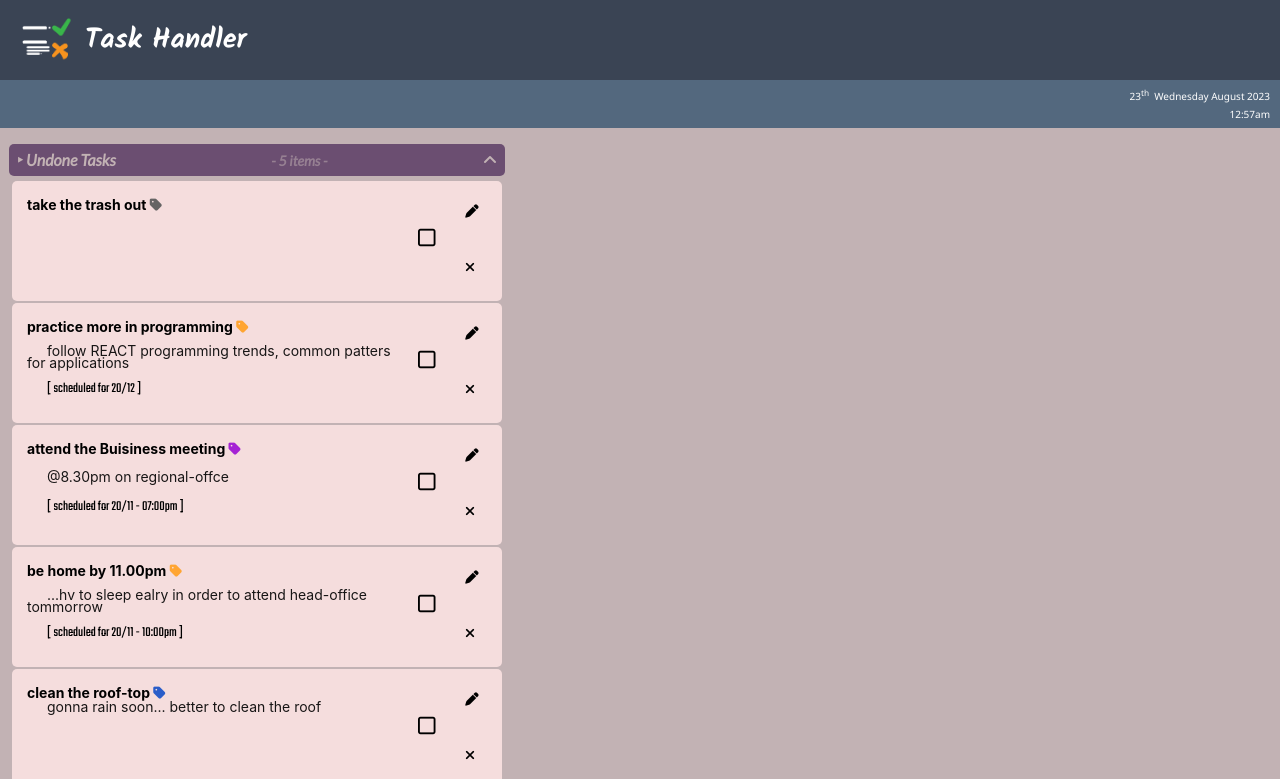
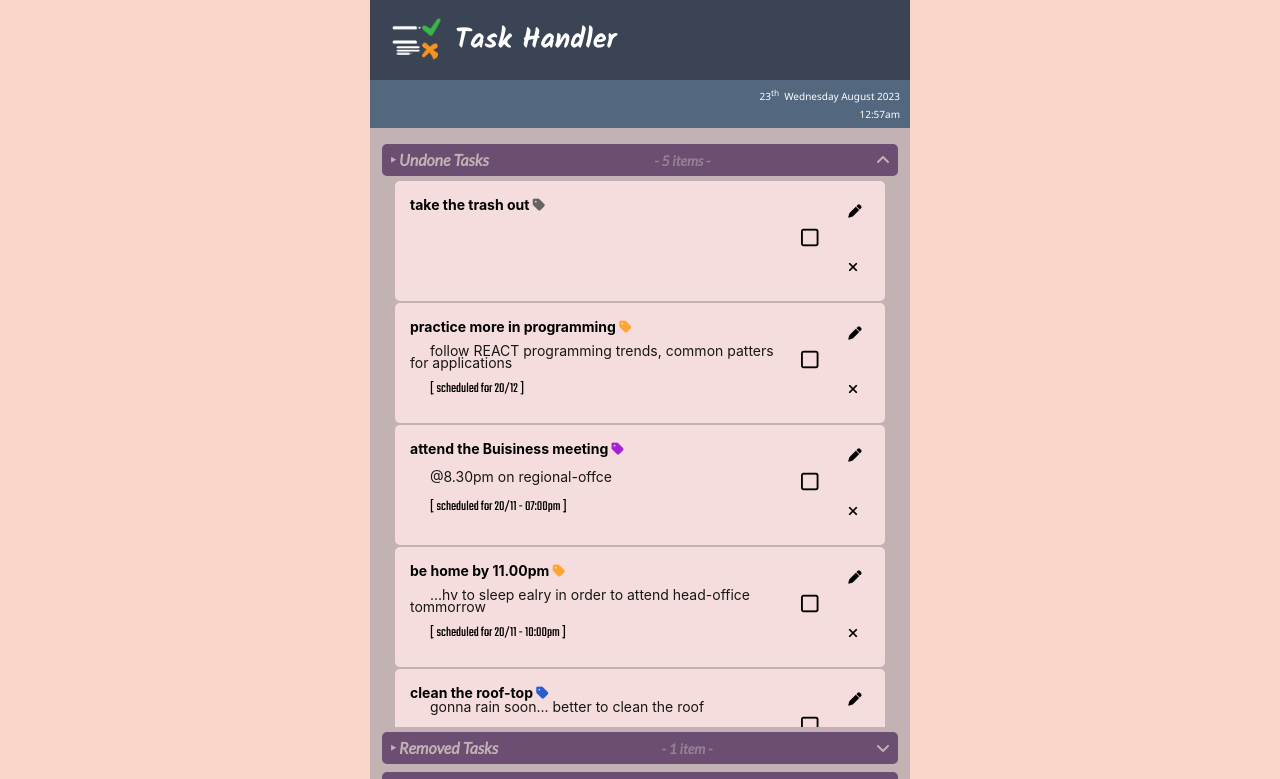
Before and after one commit to M-lakshan/REACT_simple-task-handler, a React (Create React App) app: page / in a window 1280 px wide. Shown: the top 779 px of the page. Built offline with nearby package versions, Linux system fonts and the light colour scheme.

Commit message:
minor changes

```diff
--- a/src/styles/App.css
+++ b/src/styles/App.css
@@ -4,12 +4,24 @@
 }
 
 body {
+  display: flex;
+  align-items: center;
+  justify-content: center;
+  height: -webkit-fit-content;
+  height: -moz-fit-content;
+  height: fit-content;
+  width: 100%;
+  background: #f9d6c8;
+  overflow: hidden;
+}
+
+.App {
   display: block;
   height: 100%;
-  width: 100%;
+  width: 540px;
   background: #C2B2B4;
 }
-body input[type=checkbox] {
+.App input[type=checkbox] {
   position: absolute;
   height: 0%;
   width: 0%;
@@ -71,17 +83,19 @@ header section.sub-title .date_n_time p {
 }
 
 main {
+  display: flex;
+  align-items: flex-start;
+  justify-content: center;
   padding: 10px 15px;
-  min-height: 680px;
+  min-height: 640px;
   height: 100%;
-  overflow-y: scroll;
 }
 main section.tasks {
   display: flex;
   align-items: center;
   justify-content: center;
   flex-direction: column;
-  min-width: 300px;
+  min-width: 500px;
   max-width: 480px;
   padding-top: 0px;
   padding-bottom: 5px;
@@ -137,12 +151,15 @@ main section.tasks .tasks_missed .task {
   border-radius: 5px;
   padding: 15px;
   margin: 2px 2px 0px 2px;
+  transition: 280ms ease-out;
 }
 main section.tasks .tasks_undone .task:hover,
 main section.tasks .tasks_done .task:hover,
 main section.tasks .tasks_removed .task:hover,
 main section.tasks .tasks_missed .task:hover {
   cursor: pointer;
+  background: #f9d6c8;
+  transition: 280ms ease-in;
 }
 main section.tasks .tasks_undone.expand,
 main section.tasks .tasks_done.expand,
@@ -152,8 +169,9 @@ main section.tasks .tasks_missed.expand {
   -webkit-animation: 1.2s ease 0s 1 running tab_expand;
           animation: 1.2s ease 0s 1 running tab_expand;
   opacity: 100%;
-  height: auto;
+  max-height: 548px;
   z-index: 1;
+  overflow-y: scroll;
 }
 main section.tasks .tasks_undone.expand .task,
 main section.tasks .tasks_done.expand .task,
--- a/src/styles/App.scss
+++ b/src/styles/App.scss
@@ -3,6 +3,7 @@ $secondary_color: #53687E;
 $accent_color: #6B4E71;
 $background_color: #C2B2B4;
 $selection_color: #F5DDDD;
+$selection_color_alt: #f9d6c8;
 $check: #3ead0f;
 $edit: #ff7d0b;
 $remove: #e6443f;
@@ -17,9 +18,19 @@ $tag_private: #2a5dc9;
 }
 
 body {
+  display: flex;
+  align-items: center;
+  justify-content: center;
+  height: fit-content;
+  width: 100%;
+  background: $selection_color_alt;
+  overflow: hidden;
+}
+
+.App {
   display: block;
   height: 100%;
-  width: 100%;
+  width: 540px;
   background: $background_color;
 
   input[type="checkbox"] {
@@ -92,17 +103,19 @@ header {
 }
 
 main {
+  display: flex;
+  align-items: flex-start;
+  justify-content: center;
   padding: 10px 15px;
-  min-height: 680px;
+  min-height: 640px;
   height: 100%;
-  overflow-y: scroll;
 
   section.tasks {
     display: flex;
     align-items: center;
     justify-content: center;
     flex-direction: column;
-    min-width: 300px;
+    min-width: 500px;
     max-width: 480px;
     padding-top: 0px;
     padding-bottom: 5px;
@@ -159,9 +172,12 @@ main {
         border-radius: 5px;
         padding: 15px;
         margin: 2px 2px 0px 2px;
+        transition: 280ms ease-out;
 
         &:hover {
           cursor: pointer;
+          background: $selection_color_alt;
+          transition: 280ms ease-in;
         }
       }
     }
@@ -173,8 +189,9 @@ main {
       transition: 350ms ease-in;
       animation: 1.2s ease 0s 1 running tab_expand;
       opacity: 100%;
-      height: auto;
+      max-height: 548px;
       z-index: 1;
+      overflow-y: scroll;
 
       .task {
         display: grid;
```
Also changed, not shown: 1 other file (tests, documents, lock files or other folders).
